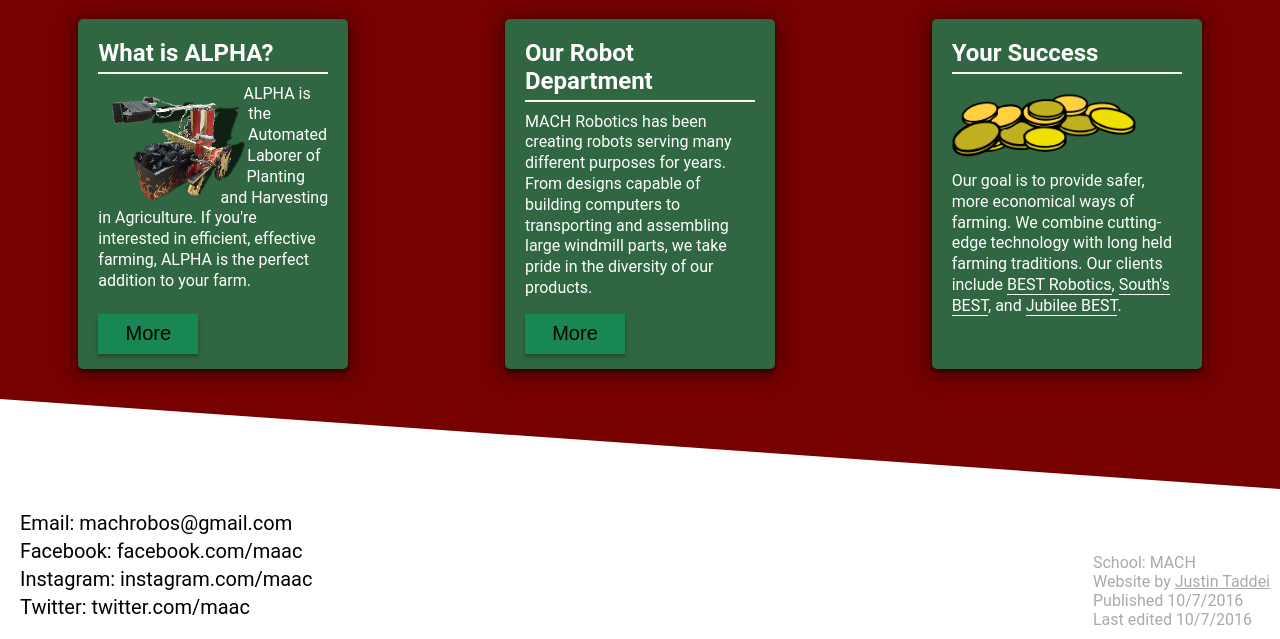
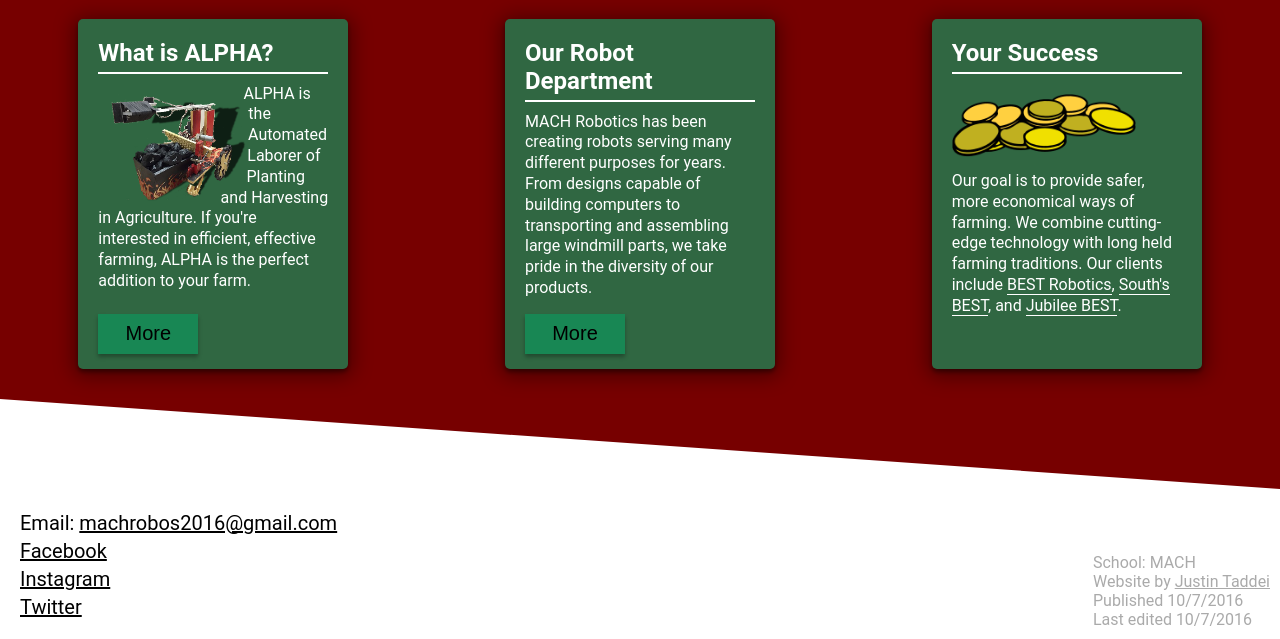
Before and after one commit to SwordMaster1000/maac, a PHP site: page / in a window 1280 px wide. Shown: the part 1443-2082 px from the top of the page. Run offline with PHP 8.4, Linux system fonts and the light colour scheme.

Commit message:
Added social links to footer

```diff
--- a/static/inc/bottom.partial.php
+++ b/static/inc/bottom.partial.php
@@ -1,9 +1,9 @@
 <footer>
     <div class="contact-info">
-        <span>Email: machrobos@gmail.com</span><br>
-        <span>Facebook: facebook.com/maac</span><br>
-        <span>Instagram: instagram.com/maac</span><br>
-        <span>Twitter: twitter.com/maac</span><br>
+        <span>Email: <a href="mailto:machrobos2016@gmail.com">machrobos2016@gmail.com</a></span><br>
+        <span><a target="_blank" href="https://www.facebook.com/profile.php?id=100013625321857">Facebook</a></span><br>
+        <span><a target="_blank" href="https://www.instagram.com/m.a.a.c.robotics/">Instagram</a></span><br>
+        <span><a target="_blank" href="https://twitter.com/MAAC_Robotics">Twitter</a></span><br>
     </div>
     <div class="meta">
         <span>School: MACH</span><br>
```
